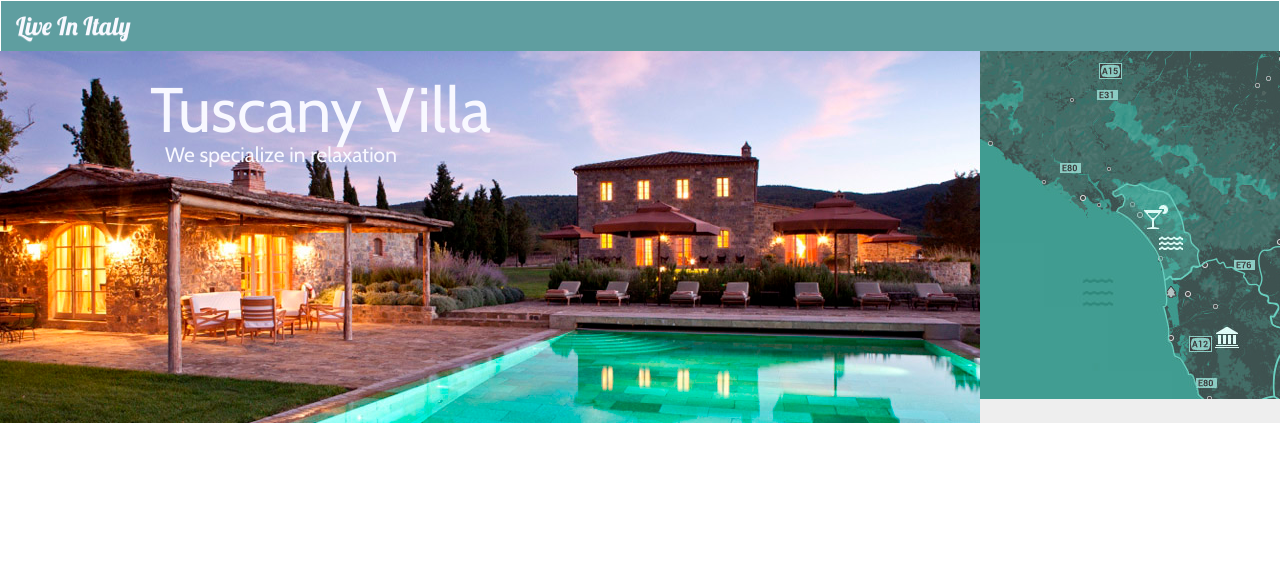
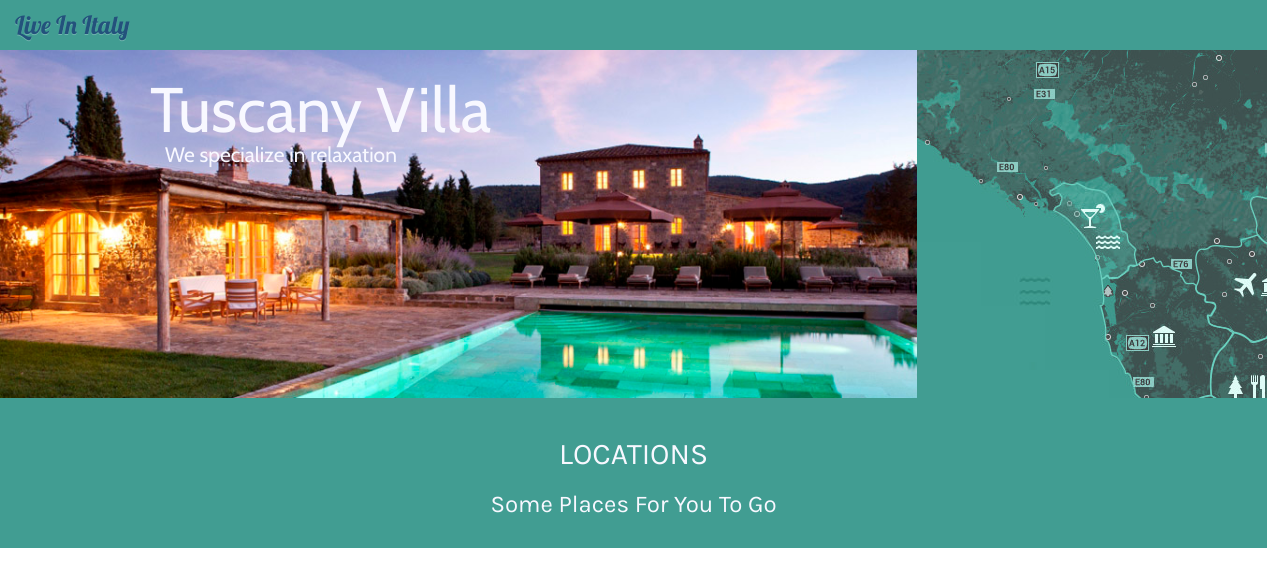
Before and after one commit to nicholaswise/TuscanyVilla, a plain HTML site: page Index.html in a window 1280 px wide. Drawn offline with nearby package versions, Linux system fonts and the light colour scheme.

Commit message:
added stuff

```diff
--- a/Index.html
+++ b/Index.html
@@ -17,7 +17,7 @@
     <script src="https://maxcdn.bootstrapcdn.com/bootstrap/3.3.7/js/bootstrap.min.js" integrity="sha384-Tc5IQib027qvyjSMfHjOMaLkfuWVxZxUPnCJA7l2mCWNIpG9mGCD8wGNIcPD7Txa" crossorigin="anonymous"></script>
 
     <!--Font-->
-    <link href="https://fonts.googleapis.com/css?family=Cabin|Lobster" rel="stylesheet">
+    <link href="https://fonts.googleapis.com/css?family=Cabin|Karla|Lobster" rel="stylesheet">
 
     <!--Style Sheet-->
     <link rel="stylesheet" type="text/css" href="Style.css">
@@ -30,7 +30,6 @@
                 <a class="navbar-brand" href="#">
                     Live In Italy
                 </a>
-
             </div>
         </div>
     </nav>
@@ -40,6 +39,16 @@
         <p>We specialize in relaxation</p>
         <img src="images/Versilia (1).jpg" id="Versilia" alt="Versilia"/>
     </div>
+    <div class="locations">
+        <center>
+            <br/>
+            <br/>
+            <h2>LOCATIONS</h2>
+            <br />
+            <h3>Some Places For You To Go</h3>
+        </center>
+    </div>
+
 
 
 </body>
--- a/Style.css
+++ b/Style.css
@@ -1,5 +1,6 @@
 body {
     padding-top: 0px;
+    width:1267px;
 }
 .navbar-brand {
     font-family: 'Lobster', cursive;
@@ -10,21 +11,21 @@ body {
 }
 .navbar {
     margin-bottom:0px;
-    border-bottom:0px;
+    border:none;
 }
-
 .container-fluid {
-    background-color:cadetblue;
-    padding-bottom:0px;
-    border-bottom:0px;
+    background-color:#419D92;
 }
 .jumbotron {
     padding-top:0px;
     padding-bottom:0px;
     border-top:0px;
+    margin-bottom:0px;
+    height:348px;
 }
 #firstPic {
     position:relative;
+    height:348px;
 }
 h1 {
     position:absolute;
@@ -42,7 +43,21 @@ p {
     font-family: 'Cabin', sans-serif;
 }
 #Versilia {
-    position:fixed;
-
+    position:absolute;
 
 }
+.locations {
+    height:150px;
+    background-color:#419D92;
+}
+h2 {
+    font-family: 'Karla', sans-serif;
+    color:ghostwhite;
+    margin:0px;
+
+}
+h3{
+    font-family: 'Karla', sans-serif;
+    color:ghostwhite;
+    margin:0px;
+}
```
